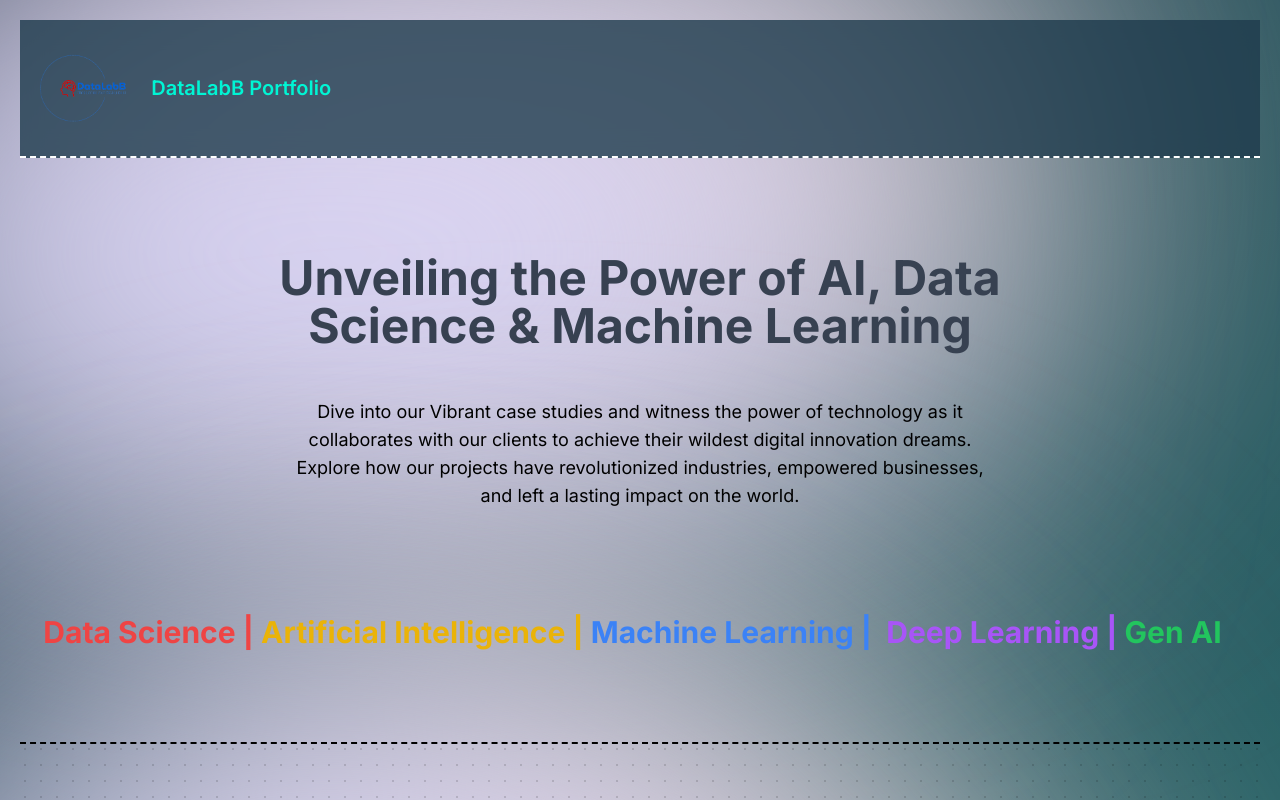
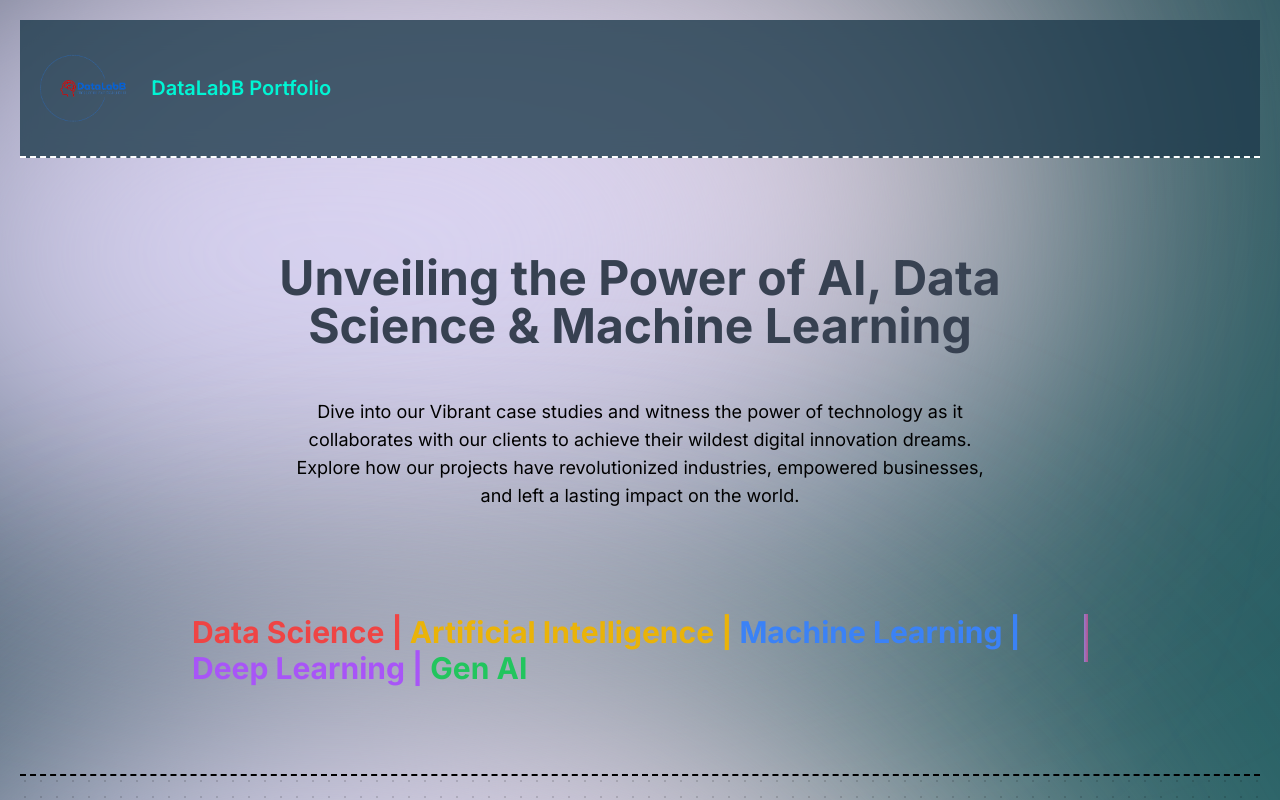
Before and after one commit to waqasuetian/DataLab, a React (Vite) app: page / in a window 1280 px wide. Shown: the top 800 px of the page. Built offline with nearby package versions, Linux system fonts and the light colour scheme.

Commit message:
Update TypeWriter.tsx

```diff
--- a/src/UI/TypeWriter.tsx
+++ b/src/UI/TypeWriter.tsx
@@ -2,6 +2,7 @@ import { useEffect } from "react";
 import { cn } from "../Utils/cn";
 import { motion, stagger, useAnimate, useInView } from "framer-motion";
 
+// Enhanced vibrant typewriter effect
 export const TypewriterEffect = ({
   words,
   className,
@@ -14,16 +15,14 @@ export const TypewriterEffect = ({
   className?: string;
   cursorClassName?: string;
 }) => {
-  // split text inside of words into array of characters
-  const wordsArray = words.map((word) => {
-    return {
+  const wordsArray = words.map((word) => ({
     ...word,
     text: word.text.split(""),
-    };
-  });
+  }));
 
   const [scope, animate] = useAnimate();
   const isInView = useInView(scope);
+
   useEffect(() => {
     if (isInView) {
       animate(
@@ -45,15 +44,14 @@ export const TypewriterEffect = ({
   const renderWords = () => {
     return (
       <motion.div ref={scope} className="inline">
-        {wordsArray.map((word, idx) => {
-          return (
+        {wordsArray.map((word, idx) => (
           <div key={`word-${idx}`} className="inline-block">
             {word.text.map((char, index) => (
               <motion.span
-                  initial={{}}
                 key={`char-${index}`}
+                initial={{ opacity: 0 }}
                 className={cn(
-                    `dark:text-white text-black opacity-0 hidden`,
+                  `dark:text-white text-gray-800 opacity-0 hidden`,
                   word.className
                 )}
               >
@@ -62,33 +60,29 @@ export const TypewriterEffect = ({
             ))}
             &nbsp;
           </div>
-          );
-        })}
+        ))}
       </motion.div>
     );
   };
+
   return (
     <div
       className={cn(
-        "text-base sm:text-xl md:text-3xl lg:text-5xl font-bold text-center",
+        "text-lg sm:text-2xl md:text-4xl lg:text-5xl font-bold text-center text-transparent bg-clip-text bg-gradient-to-r from-purple-400 via-pink-500 to-yellow-500",
         className
       )}
     >
       {renderWords()}
       <motion.span
-        initial={{
-          opacity: 0,
-        }}
-        animate={{
-          opacity: 1,
-        }}
+        initial={{ opacity: 0 }}
+        animate={{ opacity: 1 }}
         transition={{
           duration: 0.8,
           repeat: Infinity,
           repeatType: "reverse",
         }}
         className={cn(
-          "inline-block rounded-sm w-[4px] h-4 md:h-6 lg:h-10 bg-blue-500",
+          "inline-block w-1 h-6 md:h-8 lg:h-12 bg-gradient-to-r from-blue-500 to-purple-500",
           cursorClassName
         )}
       ></motion.span>
@@ -96,6 +90,7 @@ export const TypewriterEffect = ({
   );
 };
 
+// Smooth typewriter effect with vibrant visuals
 export const TypewriterEffectSmooth = ({
   words,
   className,
@@ -108,76 +103,55 @@ export const TypewriterEffectSmooth = ({
   className?: string;
   cursorClassName?: string;
 }) => {
-  // split text inside of words into array of characters
-  const wordsArray = words.map((word) => {
-    return {
+  const wordsArray = words.map((word) => ({
     ...word,
     text: word.text.split(""),
-    };
-  });
-  const renderWords = () => {
-    return (
+  }));
+
+  const renderWords = () => (
     <div>
-        {wordsArray.map((word, idx) => {
-          return (
+      {wordsArray.map((word, idx) => (
         <div key={`word-${idx}`} className="inline-block">
           {word.text.map((char, index) => (
             <span
               key={`char-${index}`}
-                  className={cn(`dark:text-white text-black `, word.className)}
+              className={cn("text-white", word.className)}
             >
               {char}
             </span>
           ))}
           &nbsp;
         </div>
-          );
-        })}
+      ))}
     </div>
   );
-  };
 
   return (
     <div className={cn("flex space-x-1 my-6", className)}>
       <motion.div
         className="overflow-hidden pb-2"
-        initial={{
-          width: "0%",
-        }}
-        whileInView={{
-          width: "fit-content",
-        }}
+        initial={{ width: "0%" }}
+        whileInView={{ width: "fit-content" }}
         transition={{
           duration: 2,
           ease: "linear",
           delay: 1,
         }}
       >
-        <div
-        //   className="text-xs sm:text-base md:text-xl lg:text:3xl xl:text-5xl font-bold"
-          className="text-lg md:text-2xl lg:text-3xl font-bold"
-          style={{
-            whiteSpace: "nowrap",
-          }}
-        >
-          {renderWords()}{" "}
-        </div>{" "}
+        <div className="text-lg md:text-2xl lg:text-3xl font-bold text-gray-300">
+          {renderWords()}
+        </div>
       </motion.div>
       <motion.span
-        initial={{
-          opacity: 0,
-        }}
-        animate={{
-          opacity: 1,
-        }}
+        initial={{ opacity: 0 }}
+        animate={{ opacity: 1 }}
         transition={{
           duration: 0.8,
-
           repeat: Infinity,
           repeatType: "reverse",
         }}
         className={cn(
-          "block rounded-sm w-[4px]  h-4 sm:h-6 xl:h-12 bg-white-500",
+          "block w-1 h-6 sm:h-8 xl:h-12 bg-gradient-to-r from-purple-400 to-pink-500",
           cursorClassName
         )}
       ></motion.span>
```
Lines whose indentation alone changed are shown as unchanged.
